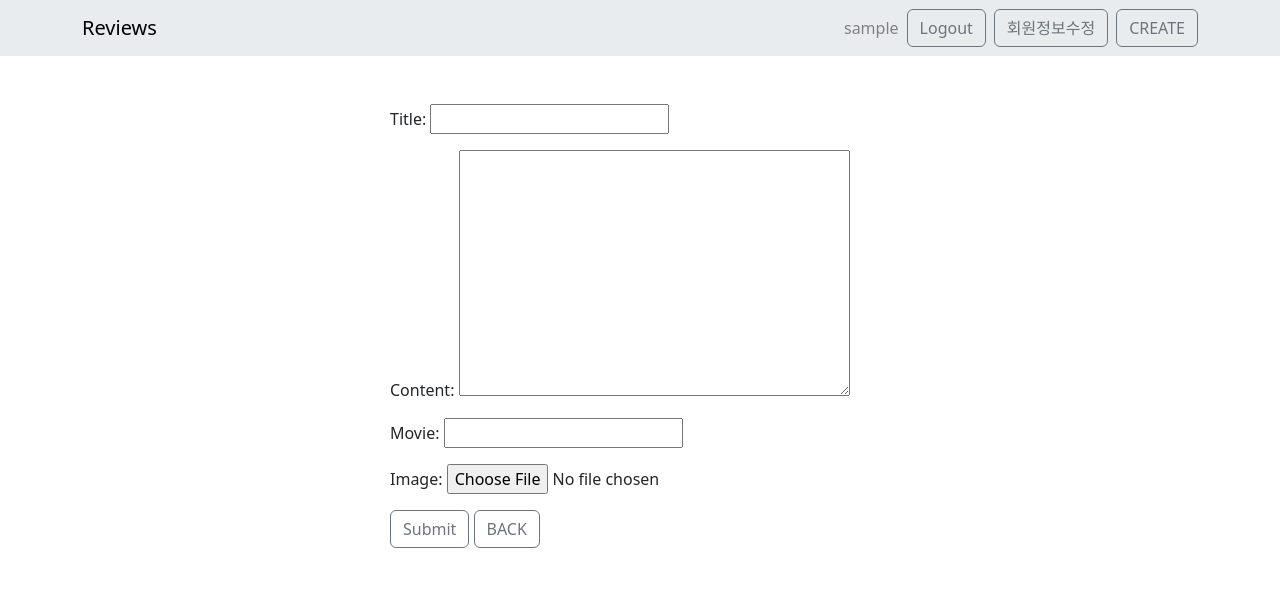
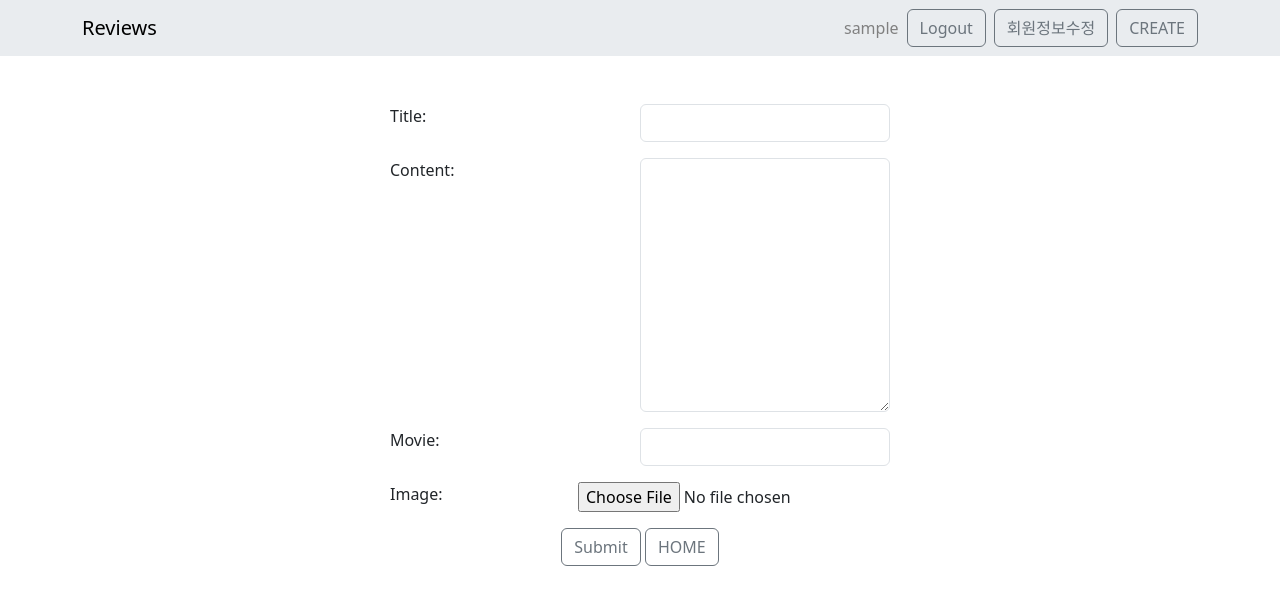
Before and after one commit to JiSuMun/Movie_Reviews, a Django app: page /reviews/create/ in a window 1280 px wide. Shown: the top 605 px of the page. Run offline with Django 3.2, Linux system fonts and the light colour scheme; the visitor is signed in with stand-in values (Sample User, id 1).

Commit message:
update_design

```diff
--- a/accounts/templates/accounts/change_password.html
+++ b/accounts/templates/accounts/change_password.html
@@ -3,7 +3,6 @@
 {% block style %}
   <style>
     .wid {
-      margin: auto;
       width: 500px;
     }
 
@@ -32,7 +31,7 @@
 
 {% block content %}
 <div class="wid">
-  <form action="{% url 'accounts:change_password' %}" method="POST" class="m-5">
+  <form action="{% url 'accounts:change_password' %}" style="width: 500px" method="POST" class="mx-auto m-5">
     {% csrf_token %}
     {{ form.as_p }}
     <input type="submit" value="비밀번호변경" class="btn btn-outline-secondary d-block w-100 mb-2">
--- a/accounts/templates/accounts/login.html
+++ b/accounts/templates/accounts/login.html
@@ -4,7 +4,6 @@
   <style>
     .wid {
       width: 500px;
-      margin: auto;
     }
 
     p {
@@ -23,7 +22,7 @@
 
 {% block content %}
 <div class="p-5 wid">
-  <form action="{% url 'accounts:login' %}" method="POST" class="m-5">
+  <form action="{% url 'accounts:login' %}" method="POST" style="width: 500px" class="mx-auto m-5">
     {% csrf_token %}
     {{ form.as_p }}
     <input type="submit" value="Login" class="btn btn-outline-secondary d-block w-100 mb-3">
--- a/accounts/templates/accounts/update.html
+++ b/accounts/templates/accounts/update.html
@@ -3,7 +3,6 @@
 {% block style %}
   <style>
     .wid {
-      margin: auto;
       width: 500px;
     }
 
@@ -20,12 +19,12 @@
 
 {% block content %}
 <div class="wid">
-  <form action="{% url 'accounts:update' %}" method="POST" class="m-5 mb-3">
+  <form action="{% url 'accounts:update' %}" method="POST" style="width: 500px" class="mx-auto m-5 mb-3">
     {% csrf_token %}
     {{ form.as_p }}
     <input type="submit" value="회원정보수정" class="btn btn-outline-secondary d-block w-100">
   </form>
-  <form action="{% url 'accounts:delete' %}" method="POST" class="m-5 mt-0">
+  <form action="{% url 'accounts:delete' %}" method="POST" style="width: 500px" class="mx-auto m-5 mt-0">
     {% csrf_token %}
     <input class="btn btn-outline-secondary d-block w-100 mb-3" type="submit" value="회원탈퇴">
     <a class="btn btn-outline-secondary d-block w-100" onclick='func()' href="{% url 'reviews:index' %}" role="button">HOME</a>
--- a/reviews/forms.py
+++ b/reviews/forms.py
@@ -7,7 +7,32 @@ class ReviewForm(forms.ModelForm):
     class Meta:
         model = Review
         fields = ('title', 'content', 'movie', 'image',)
+    title = forms.CharField(
+        widget=forms.TextInput(
+        attrs={
+        'class' : 'form-control',
+        'style' : 'width: 250px',
+        }
+        )
+    )
 
+    content = forms.CharField(
+        widget=forms.Textarea(
+            attrs={
+                'class': 'form-control',
+                'style': 'width: 250px',
+            }
+        )
+    )
+
+    movie = forms.CharField(
+        widget=forms.TextInput(
+        attrs={
+        'class' : 'form-control',
+        'style' : 'width: 250px',
+        }
+        )
+    )
 
 class CommentForm(forms.ModelForm):
     class Meta:
--- a/reviews/models.py
+++ b/reviews/models.py
@@ -1,7 +1,5 @@
 from django.db import models
 from django.conf import settings
-from imagekit.models import ProcessedImageField
-from imagekit.processors import ResizeToFit
 
 # Create your models here.
 class Review(models.Model):
@@ -9,10 +7,7 @@ class Review(models.Model):
     title = models.CharField(max_length=10)
     content = models.TextField()
     movie = models.CharField(max_length=20)
-    image = ProcessedImageField(blank=True, upload_to='images/',
-        processors=[ResizeToFit(60, 100)],
-        format='JPEG',
-        options={'quality': 90})
+    image = models.ImageField(blank=True, null=True)
 
 class Comment(models.Model):
     review = models.ForeignKey(Review, on_delete=models.CASCADE)
--- a/reviews/templates/reviews/create.html
+++ b/reviews/templates/reviews/create.html
@@ -2,25 +2,29 @@
 
 {% block style %}
   <style>
+    .wid {
+      width: 500px;
+    }
+
     p {
       display: grid;
       grid-template-columns: 1fr auto;
     }
 
-    p span {
-      grid-column: 1 / -1;
-    }
+
 
   </style>
 {% endblock style %}
 
 {% block content %}
-<div class="mt-5 mx-auto" style="width: 500px">
-  <form action="{% url 'reviews:create' %}" method="POST" enctype="multipart/form-data">
+<div class="wid mt-5">
+  <form action="{% url 'reviews:create' %}" method="POST" enctype="multipart/form-data" style="width: 500px" class="mx-auto m-5 mb-3">
     {% csrf_token %}
     {{ form.as_p }}
-    <input class="btn btn-outline-secondary text-center" type="submit">
-    <a class="btn btn-outline-secondary text-center" onclick='func()' href="{% url 'reviews:index' %}" role="button">BACK</a>
+    <div class="text-center">
+      <input class="btn btn-outline-secondary text-center" type="submit">
+      <a class="btn btn-outline-secondary text-center" onclick='func()' href="{% url 'reviews:index' %}" role="button">HOME</a>
+    </div>
   </form>
 
 </div>
--- a/reviews/views.py
+++ b/reviews/views.py
@@ -2,6 +2,8 @@ from django.shortcuts import render, redirect
 from django.contrib.auth.decorators import login_required
 from .models import Review, Comment
 from .forms import ReviewForm, CommentForm
+from PIL import Image
+from io import BytesIO
 # Create your views here.
 def index(request):
     reviews = Review.objects.all()
@@ -16,6 +18,18 @@ def create(request):
     if request.method == 'POST':
         form = ReviewForm(request.POST, request.FILES)
         if form.is_valid():
+            # 변수에 사용자가 업로드한 이미지 파일 데이터를 할당
+            image = form.cleaned_data['image']
+            # 이미지 파일을 바이트 스트림으로 읽은 후, Pillow 패키지의 Image.open() 메소드로 open
+            img = Image.open(BytesIO(image.read()))
+            # 이미지 크기를 60x100으로 변경
+            img_resized = img.resize((60, 100))
+            # 변수에 BytesIO 객체를 생성
+            output = BytesIO()
+            # 리사이즈된 이미지를 JPEG 포맷으로 저장
+            img_resized.save(output, format='JPEG')
+            # output 객체의 파일 포인터를 맨 앞으로 이동
+            output.seek(0)
             review = form.save(commit=False)
             review.user = request.user
             review = form.save()
@@ -56,8 +70,14 @@ def update(request, review_pk):
     review = Review.objects.get(pk=review_pk)
     if request.user == review.user:
         if request.method == 'POST':
-            form = ReviewForm(request.POST, instance=review)
+            form = ReviewForm(request.POST, request.FILES, instance=review)
             if form.is_valid():
+                image = form.cleaned_data['image']
+                img = Image.open(BytesIO(image.read()))
+                img_resized = img.resize((60, 100))
+                output = BytesIO()
+                img_resized.save(output, format='JPEG')
+                output.seek(0)
                 form.save()
                 return redirect('reviews:detail', review.pk)
         else:
```
Also changed, not shown: accounts/templates/accounts/signup.html (+2 -5 lines), reviews/templates/reviews/index.html (+4 -4 lines), reviews/templates/reviews/update.html (+2 -10 lines), README.md, accounts/migrations/0001_initial.py, reviews/migrations/0001_initial.py, reviews/migrations/0002_alter_review_image.py (added).
